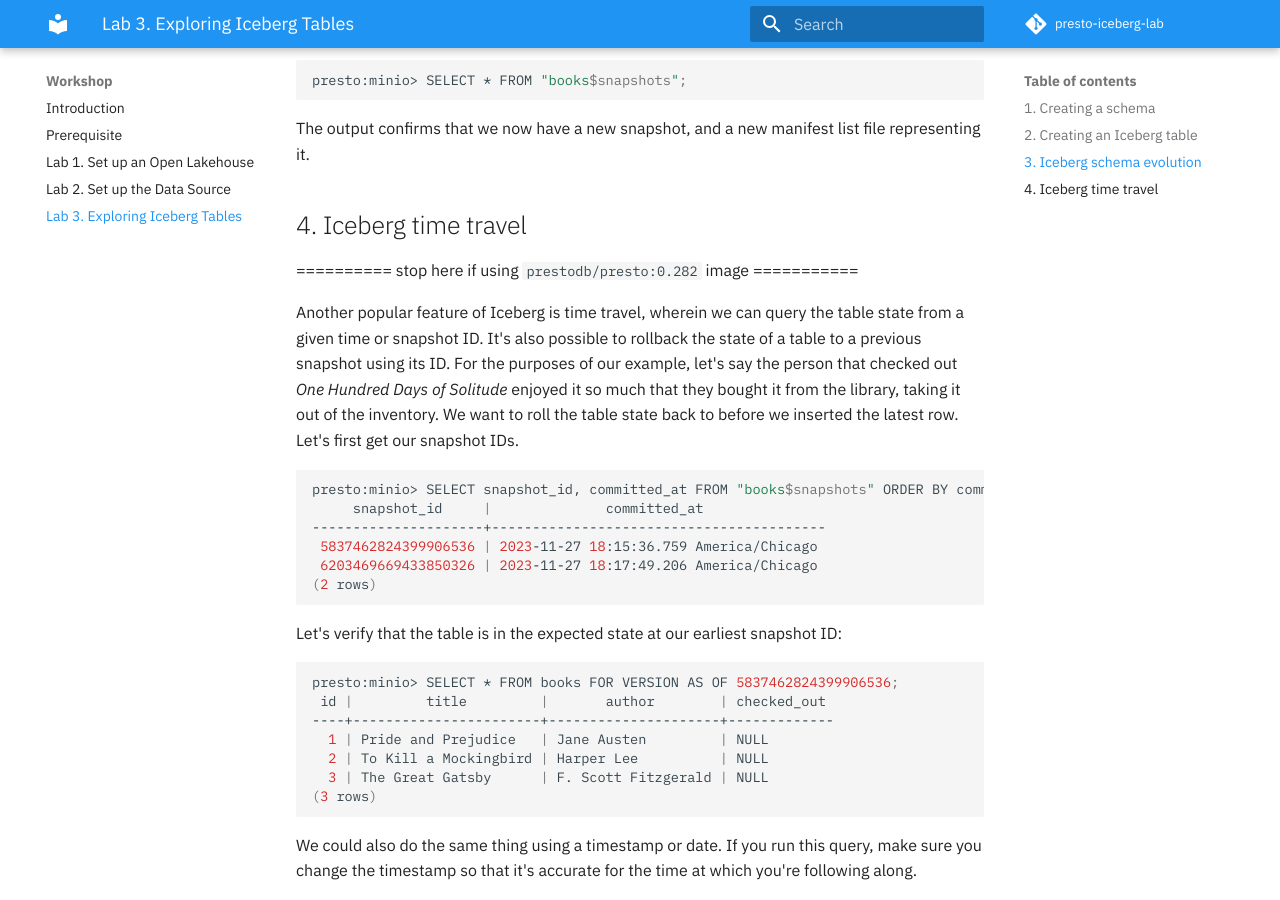
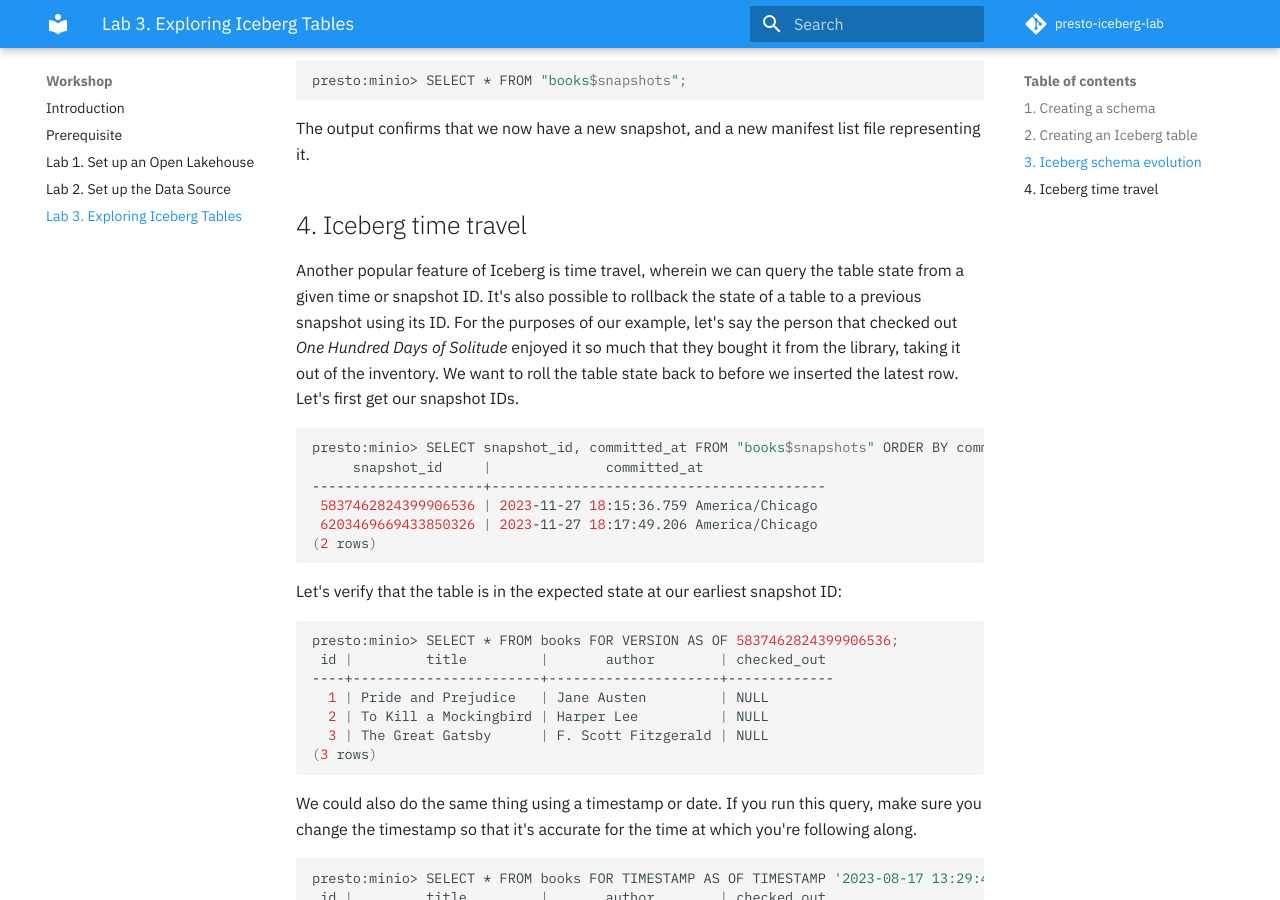
Before and after one commit to IBM/presto-iceberg-lab, an MkDocs documentation site: the page built from docs/lab-3/README.md, in a window 1280 px wide and 900 px high, scrolled down 4585 px. Built offline with MkDocs 1.6.1 and Material for MkDocs 9.7.7, drawn with Linux system fonts in a browser that asks for light colours; comment, search, counter and statistics services are not loaded.

Commit message:
Remove warning about time travel

````diff
--- a/docs/lab-3/README.md
+++ b/docs/lab-3/README.md
@@ -174,8 +174,6 @@ The output confirms that we now have a new snapshot, and a new manifest list fil
 
 ## 4. Iceberg time travel
 
-========== stop here if using `prestodb/presto:0.282` image ===========
-
 Another popular feature of Iceberg is time travel, wherein we can query the table state from a given time or snapshot ID. It's also possible to rollback the state of a table to a previous snapshot using its ID. For the purposes of our example, let's say the person that checked out _One Hundred Days of Solitude_ enjoyed it so much that they bought it from the library, taking it out of the inventory. We want to roll the table state back to before we inserted the latest row. Let's first get our snapshot IDs.
 
 ```sh
````
